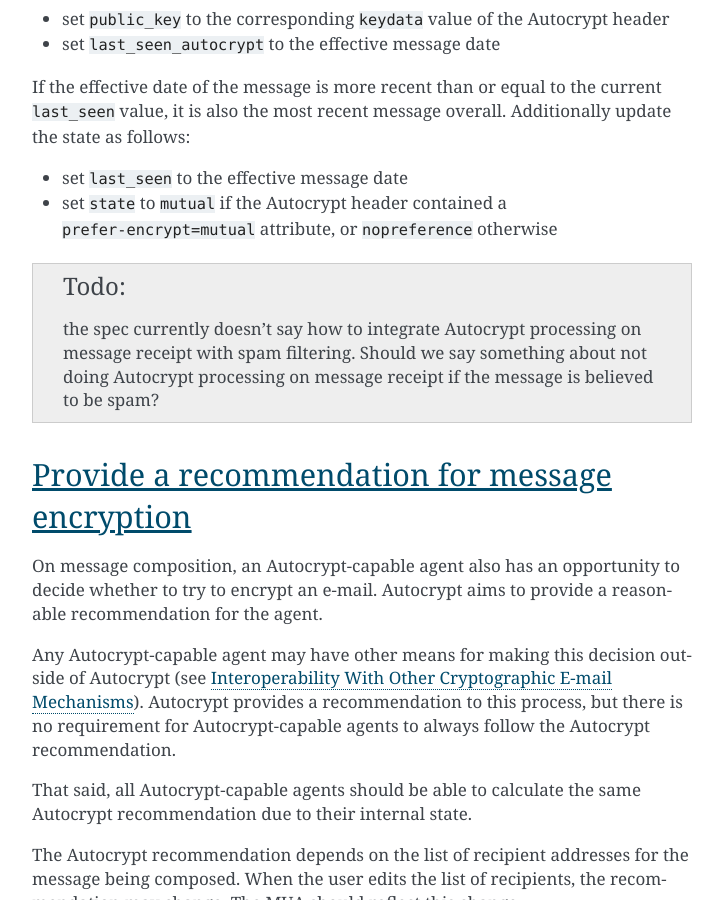
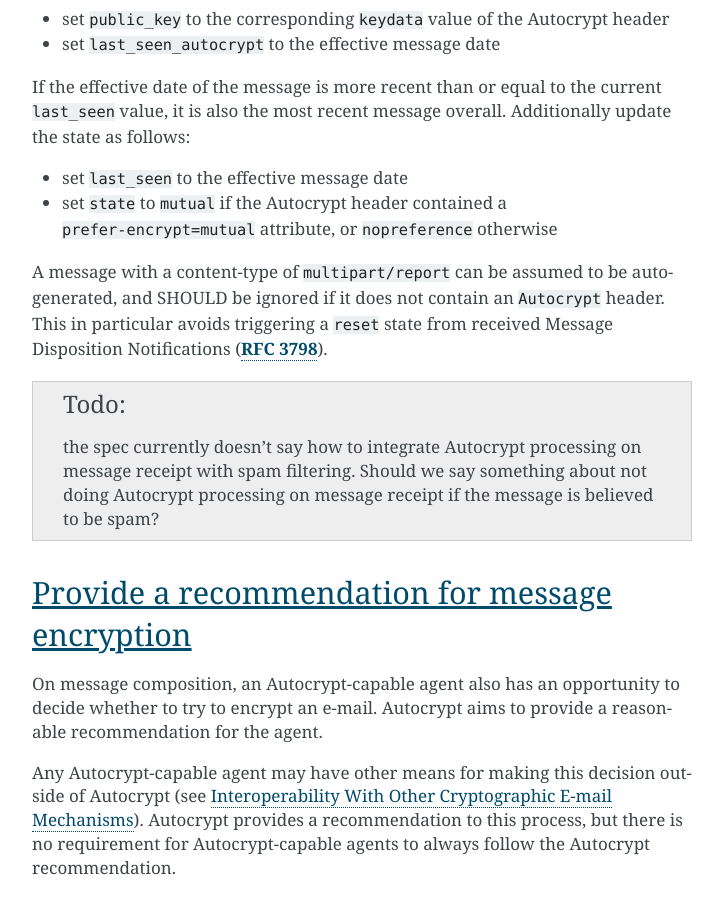
Before and after one commit to autocrypt/autocrypt, a Sphinx documentation site: the page built from doc/level1.rst, in a window 1280 px wide and 900 px high, scrolled down 6974 px. Shown: the whole window, without its empty margins (388-1111 px from the left). Built offline with Sphinx 7.4.7, drawn with Linux system fonts in a browser that asks for light colours.

Commit message:
add paragraph about multipart/report

```diff
--- a/doc/level1.rst
+++ b/doc/level1.rst
@@ -295,6 +295,11 @@ overall. Additionally update the state as follows:
 - set ``last_seen`` to the effective message date
 - set ``state`` to ``mutual`` if the Autocrypt header contained a
   ``prefer-encrypt=mutual`` attribute, or ``nopreference`` otherwise
+
+A message with a content-type of ``multipart/report`` can be assumed
+to be auto-generated, and SHOULD be ignored if it does not contain an
+``Autocrypt`` header. This in particular avoids triggering a ``reset``
+state from received Message Disposition Notifications (:rfc:`3798`).
 
 .. _spam-filters:
 
```
